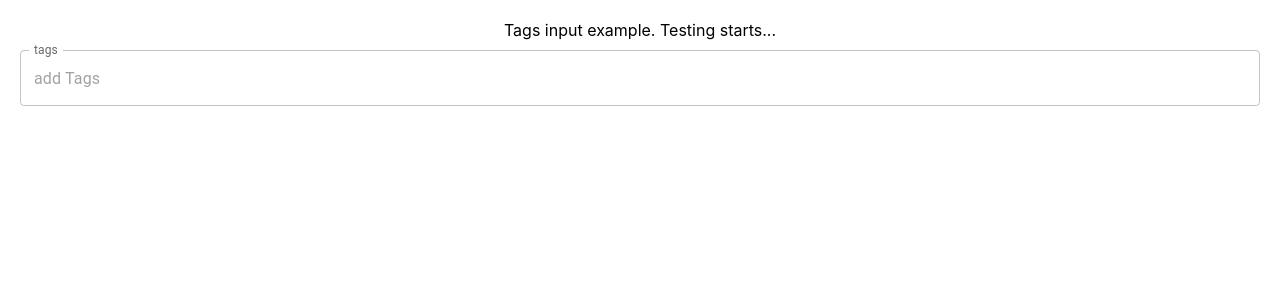
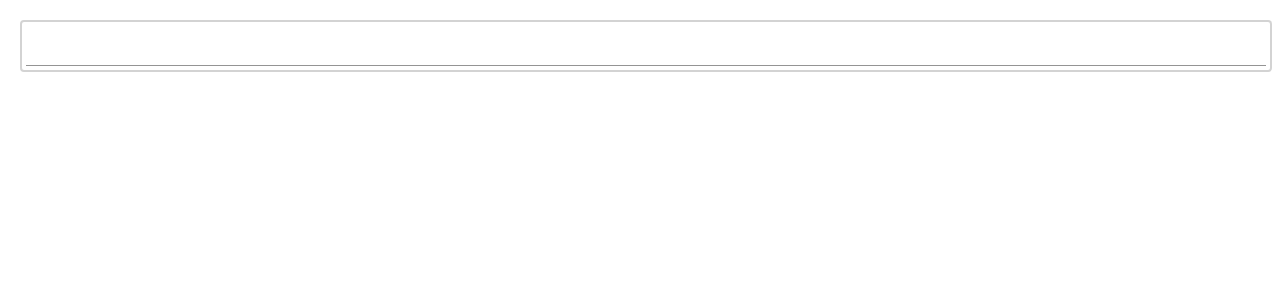
Before and after one commit to pauluzo/materialui-multi-input, a React (Create React App) app: page / in a window 1280 px wide. Shown: the top 300 px of the page. Built offline with nearby package versions, Linux system fonts and the light colour scheme.

Commit message:
tagInput setup

```diff
--- a/src/App.tsx
+++ b/src/App.tsx
@@ -2,6 +2,7 @@ import "./App.css";
 import TagsInput from "./Example";
 import { createTheme } from "@mui/material";
 import { ThemeProvider } from "@mui/styles";
+import TagInput from "./TagInput";
 
 const App = () => {
   const theme = createTheme();
@@ -17,15 +18,8 @@ const App = () => {
           padding: "20px",
         }}
       >
-        <div
-          style={{
-            marginBottom: "10px",
-          }}
-        >
-          Tags input example. Testing starts...
-        </div>
         <div>
-          <TagsInput
+          {/* <TagsInput
             selectedTags={handleSelecetedTags}
             fullWidth
             variant="outlined"
@@ -33,7 +27,8 @@ const App = () => {
             name="tags"
             placeholder="add Tags"
             label="tags"
-          />
+          /> */}
+          <TagInput />
         </div>
       </div>
     </ThemeProvider>
--- a/src/Example.tsx
+++ b/src/Example.tsx
@@ -3,6 +3,7 @@ import PropTypes from "prop-types";
 import Chip from "@mui/material/Chip";
 import TextField from "@mui/material/TextField";
 import Downshift from "downshift";
+import { FormControl, Input } from "@mui/material";
 
 export default function TagsInput({ ...props }) {
   const { selectedTags, placeholder, tags, ...other } = props;
@@ -73,6 +74,20 @@ export default function TagsInput({ ...props }) {
           });
           return (
             <div>
+              <FormControl>
+                <div className="container">
+                  {selectedItem.map((item, index) => (
+                    <Chip
+                      key={index}
+                      size="small"
+                      onDelete={handleDelete(item)}
+                      label={item}
+                    />
+                  ))}
+                </div>
+                <Input />
+              </FormControl>
+
               {/* @ts-expect-error */}
               <TextField
                 InputProps={{
--- /dev/null
+++ b/src/TagInput/index.tsx
@@ -0,0 +1,60 @@
+import { Chip, FormControl, Input } from "@mui/material";
+import { useState } from "react";
+import { useStyles } from "./style";
+
+export default function TagInput() {
+  const classes = useStyles();
+  const [values, setValues] = useState([] as string[]);
+  const [inputValue, setInputValue] = useState("");
+
+  const handleDelete = (index: number) => {
+    setValues((prevState) => {
+      const arr = [...prevState];
+      arr.splice(index, 1);
+
+      return arr;
+    });
+  };
+
+  const handleChange = (
+    e: React.ChangeEvent<HTMLTextAreaElement | HTMLInputElement>
+  ) => {
+    const { value } = e.target;
+
+    setInputValue(value);
+  };
+
+  const handleKeyDown = (e: any) => {
+    const { value } = e.target;
+
+    if (e.key === "Enter" && value) {
+      e.persist();
+      let newList = values;
+      newList.push(value);
+      setValues(newList);
+      setInputValue("");
+    }
+  };
+
+  return (
+    <div>
+      <FormControl classes={{ root: classes.formControlRoot }}>
+        <div className={classes.rootContainer}>
+          {values.map((item: string, index: number) => (
+            <Chip
+              key={index}
+              size="small"
+              onDelete={() => handleDelete(index)}
+              label={item}
+            />
+          ))}
+        </div>
+        <Input
+          value={inputValue}
+          onChange={handleChange}
+          onKeyDown={handleKeyDown}
+        />
+      </FormControl>
+    </div>
+  );
+}
--- /dev/null
+++ b/src/TagInput/style.ts
@@ -0,0 +1,23 @@
+import { Theme } from "@mui/material";
+import { makeStyles } from "@mui/styles";
+
+const useStyles = makeStyles((theme: Theme) => ({
+  formControlRoot: {
+    gap: "8px",
+    width: "100% !important",
+    display: "flex !important",
+    flexWrap: "wrap",
+    flexDirection: "column",
+    border: "2px solid lightgray !important",
+    padding: "4px !important",
+    borderRadius: "4px !important",
+  },
+  rootContainer: {
+    gap: "6px",
+    display: "flex",
+    flexDirection: "row",
+    flexWrap: "wrap",
+  },
+}));
+
+export { useStyles };
```
Also changed, not shown: src/Example2.tsx (added, +57 -0 lines).
